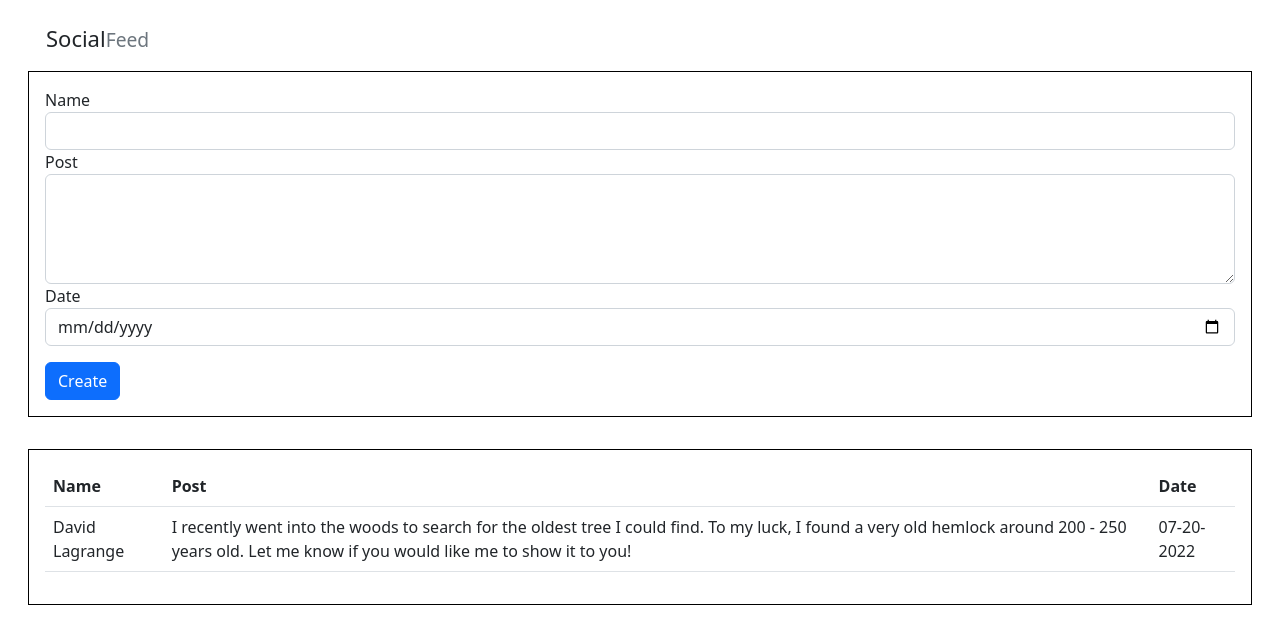
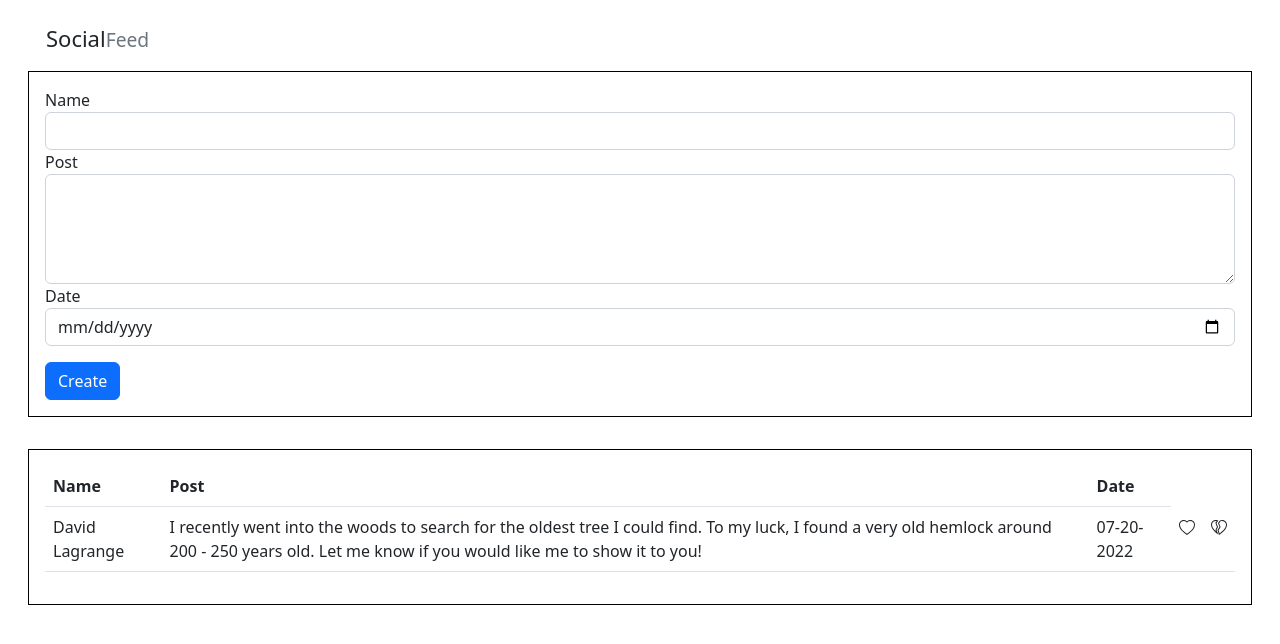
Before and after one commit to nrwagner723/social-feed-react, a React (Create React App) app: page / in a window 1280 px wide. Shown: the top 644 px of the page. Built offline with nearby package versions, Linux system fonts and the light colour scheme.

Commit message:
created like and dislike components

```diff
--- /dev/null
+++ b/src/Components/DislikedHearts/DislikedHearts.jsx
@@ -0,0 +1,41 @@
+import React, { useState } from "react";
+
+const DislikedHearts = (props) => {
+  const [isDisliked, setIsDisliked] = useState(false);
+
+  return (
+    <p onClick={() => setIsDisliked(!isDisliked)}>
+      {isDisliked ? (
+        <svg
+          xmlns="http://www.w3.org/2000/svg"
+          width="16"
+          height="16"
+          fill="currentColor"
+          class="bi bi-heartbreak-fill"
+          viewBox="0 0 16 16"
+        >
+          <path
+            fill-rule="evenodd"
+            d="M8.931.586 7 3l1.5 4-2 3L8 15C22.534 5.396 13.757-2.21 8.931.586ZM7.358.77 5.5 3 7 7l-1.5 3 1.815 4.537C-6.533 4.96 2.685-2.467 7.358.77Z"
+          />
+        </svg>
+      ) : (
+        <svg
+          xmlns="http://www.w3.org/2000/svg"
+          width="16"
+          height="16"
+          fill="currentColor"
+          class="bi bi-heartbreak"
+          viewBox="0 0 16 16"
+        >
+          <path
+            fill-rule="evenodd"
+            d="M8.867 14.41c13.308-9.322 4.79-16.563.064-13.824L7 3l1.5 4-2 3L8 15a38.094 38.094 0 0 0 .867-.59Zm-.303-1.01c6.164-4.4 6.91-7.982 6.22-9.921C14.031 1.37 11.447.42 9.587 1.368L8.136 3.18l1.3 3.468a1 1 0 0 1-.104.906l-1.739 2.608.971 3.237Zm-1.25 1.137a36.027 36.027 0 0 1-1.522-1.116C-5.077 4.97 1.842-1.472 6.454.293c.314.12.618.279.904.477L5.5 3 7 7l-1.5 3 1.815 4.537Zm-2.3-3.06C.895 7.797.597 4.875 1.308 3.248c.756-1.73 2.768-2.577 4.456-2.127L4.732 2.36a1 1 0 0 0-.168.991L5.91 6.943l-1.305 2.61a1 1 0 0 0-.034.818l.442 1.106Z"
+          />
+        </svg>
+      )}
+    </p>
+  );
+};
+
+export default DislikedHearts;
--- a/src/Components/DisplayEntries/DisplayEntries.jsx
+++ b/src/Components/DisplayEntries/DisplayEntries.jsx
@@ -1,3 +1,6 @@
+import DislikedHearts from "../DislikedHearts/DislikedHearts";
+import LikedHearts from "../LikedHearts/LikedHearts";
+
 const DisplayEntries = (props) => {
     return (
         <table className="table">
@@ -15,6 +18,8 @@ const DisplayEntries = (props) => {
                 <td>{entry.name}</td>
                 <td>{entry.post}</td>
                 <td>{entry.date}</td>
+                <td><LikedHearts /></td>
+                <td><DislikedHearts /></td>
               </tr>
             );
           })}
--- /dev/null
+++ b/src/Components/LikedHearts/LikedHearts.jsx
@@ -0,0 +1,38 @@
+import React, { useState } from "react";
+
+const LikedHearts = (props) => {
+  const [isLiked, setIsLiked] = useState(false);
+
+  return (
+    <p onClick={() => setIsLiked(!isLiked)}>
+      {isLiked ? (
+        <svg
+          xmlns="http://www.w3.org/2000/svg"
+          width="16"
+          height="16"
+          fill="currentColor"
+          class="bi bi-heart-fill"
+          viewBox="0 0 16 16"
+        >
+          <path
+            fill-rule="evenodd"
+            d="M8 1.314C12.438-3.248 23.534 4.735 8 15-7.534 4.736 3.562-3.248 8 1.314z"
+          />
+        </svg>
+      ) : (
+        <svg
+          xmlns="http://www.w3.org/2000/svg"
+          width="16"
+          height="16"
+          fill="currentColor"
+          class="bi bi-heart"
+          viewBox="0 0 16 16"
+        >
+          <path d="m8 2.748-.717-.737C5.6.281 2.514.878 1.4 3.053c-.523 1.023-.641 2.5.314 4.385.92 1.815 2.834 3.989 6.286 6.357 3.452-2.368 5.365-4.542 6.286-6.357.955-1.886.838-3.362.314-4.385C13.486.878 10.4.28 8.717 2.01L8 2.748zM8 15C-7.333 4.868 3.279-3.04 7.824 1.143c.06.055.119.112.176.171a3.12 3.12 0 0 1 .176-.17C12.72-3.042 23.333 4.867 8 15z" />
+        </svg>
+      )}
+    </p>
+  );
+};
+
+export default LikedHearts;
```
